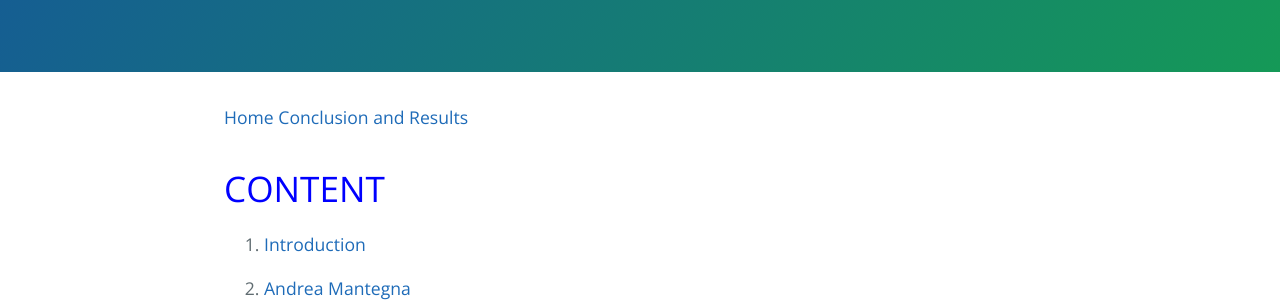
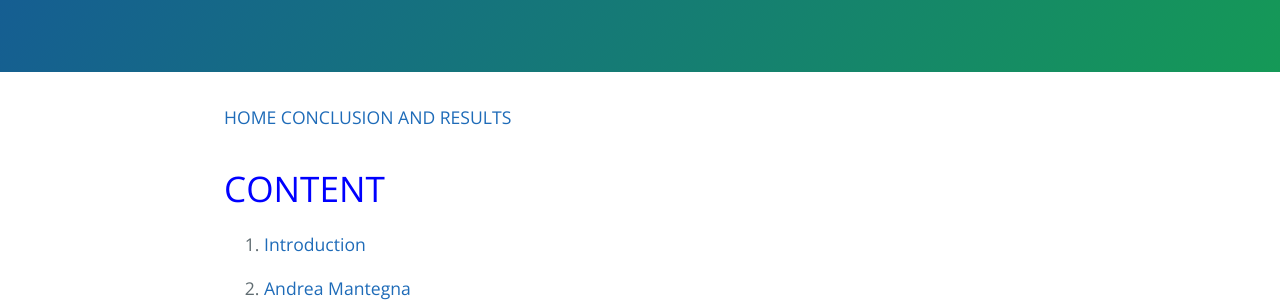
Before and after one commit to KevinITS-site/KevinITS-site.github.io, a Jekyll site: the page built from another-page.md, in a window 1280 px wide and 900 px high. Shown: the part 273-575 px from the top of the window. Built offline with Jekyll 4.4.1, drawn with Linux system fonts in a browser that asks for light colours; our own code applies the rules of GitHub Pages for plain Markdown files.

Commit message:
Update another-page.md

```diff
--- a/another-page.md
+++ b/another-page.md
@@ -1,7 +1,7 @@
 
 <div class="topnav">
-  <a class="active" href="https://kevinits-site.github.io">Home</a>
-  <a class="active" href="https://kevinits-site.github.io/triples.html">Conclusion and Results</a>
+  <a class="active" href="https://kevinits-site.github.io">HOME</a>
+  <a class="active" href="https://kevinits-site.github.io/triples.html">CONCLUSION AND RESULTS</a>
 </div>
 
 
```
